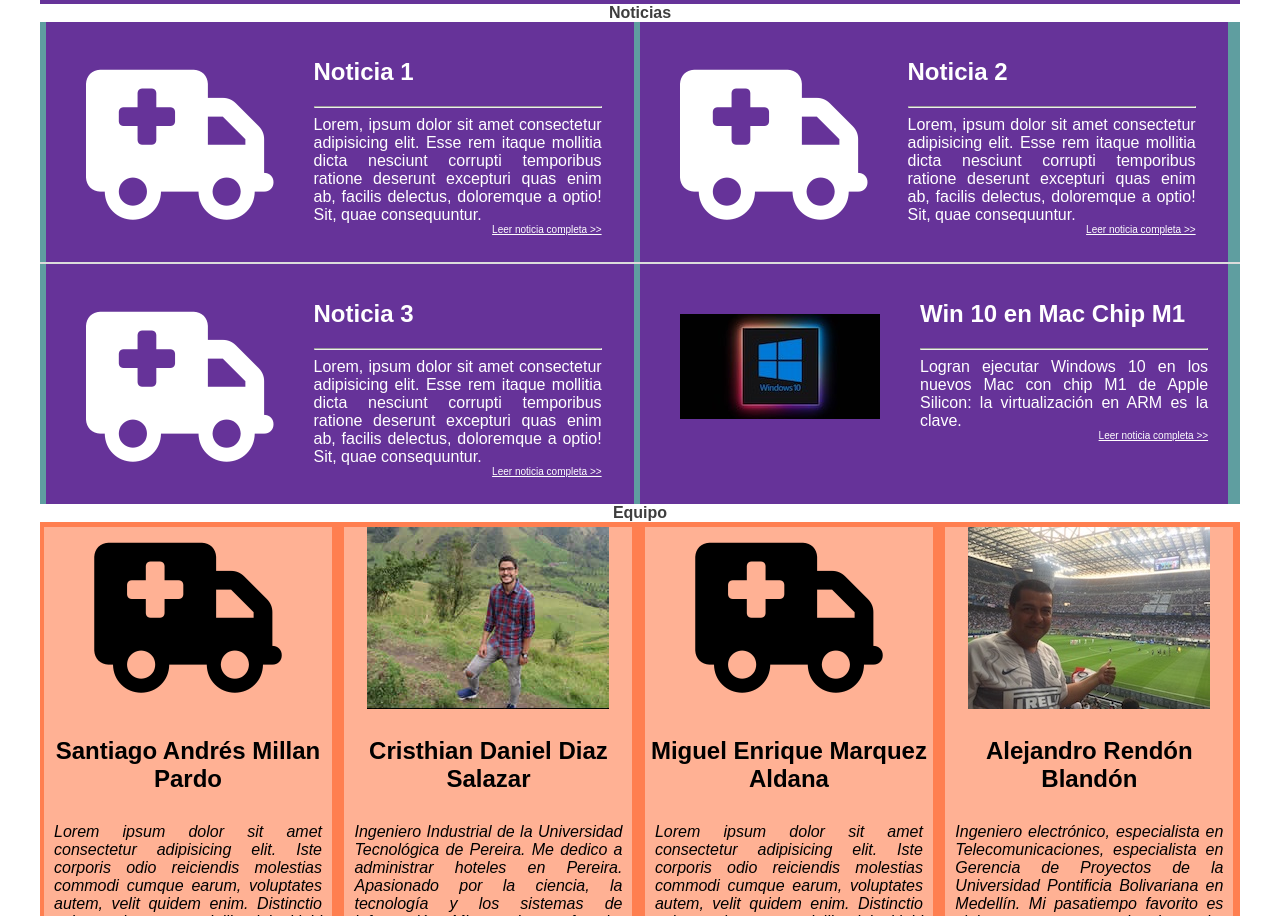
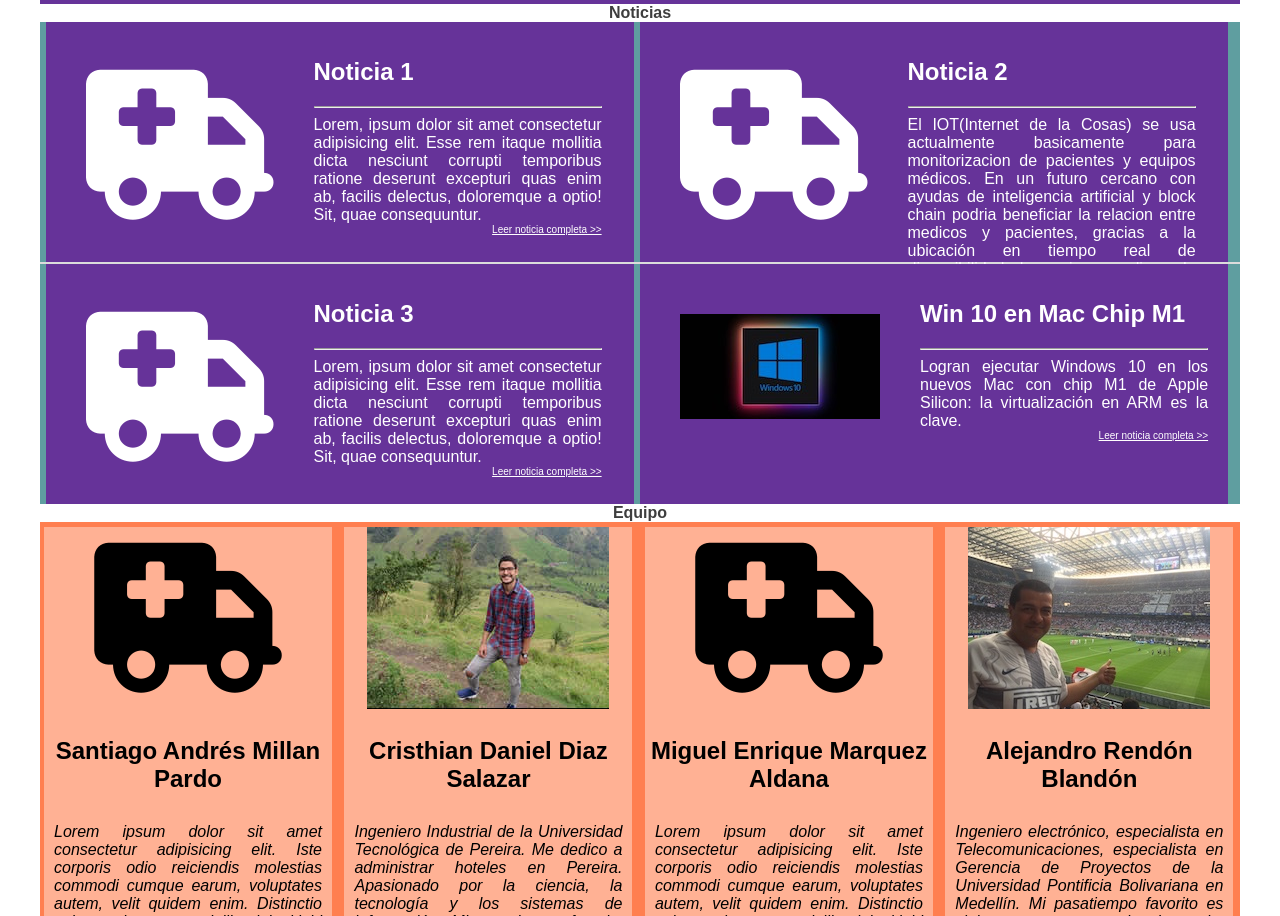
Before and after one commit to arendonb/semana-1-98, a website: page src/index.html in a window 1280 px wide. Shown: the part 796-1712 px from the top of the page. Drawn offline with Linux system fonts and the light colour scheme.

Commit message:
Este fue un cambio de noticia 2.

```diff
--- a/src/index.html
+++ b/src/index.html
@@ -130,9 +130,10 @@
                         <div class="news-text">
                             <h2 class="news-title">Noticia 2</h2>
                             <hr>
-                            <p class="news-info" style="margin:0; padding:0;">Lorem, ipsum dolor sit amet consectetur adipisicing
-                                elit. Esse rem itaque mollitia dicta nesciunt corrupti temporibus ratione deserunt excepturi
-                                quas enim ab, facilis delectus, doloremque a optio! Sit, quae consequuntur.</p>
+                            <p class="news-info" style="margin:0; padding:0;">El IOT(Internet de la Cosas) se usa actualmente basicamente
+                                para monitorizacion de pacientes y equipos médicos. En un futuro cercano con ayudas de inteligencia artificial y
+                                block chain podria beneficiar la relacion entre medicos y pacientes, gracias a la ubicación en tiempo real de
+                                disponibilidad de equipos medicos de acuerdo a las necesidades.</p>
                             <span class="news-url"><a href="#">Leer noticia completa >></a></span> </div>
                     </div>
                 </div>
```
